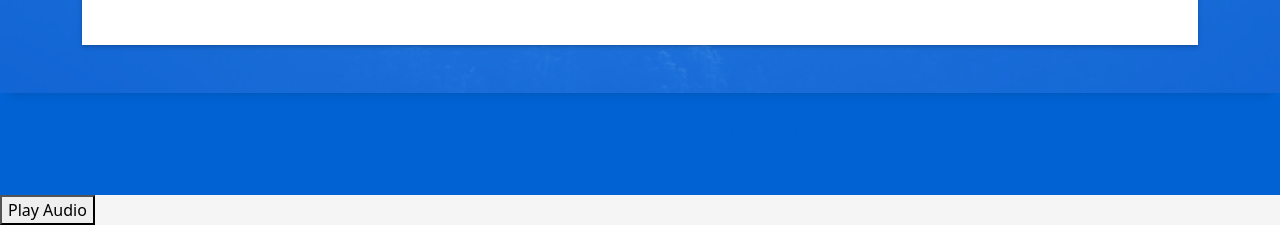
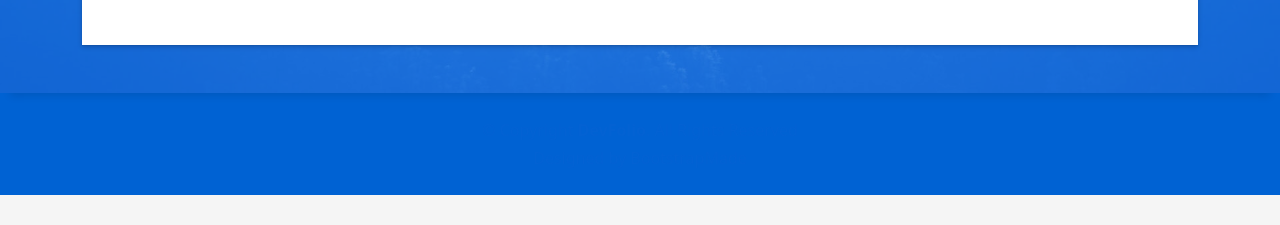
Before and after one commit to kumarnavinrai/navin, a plain HTML site: page index.html in a window 1280 px wide. Shown: the part 5887-6112 px from the top of the page. After the commit the page ends 6082 px from the top, so only its background shows below. Drawn offline with Linux system fonts and the light colour scheme.

Commit message:
Update index.html

```diff
--- a/index.html
+++ b/index.html
@@ -604,7 +604,7 @@
     <source src="http://codeskulptor-demos.commondatastorage.googleapis.com/descent/bomb.mp3" type="audio/mpeg">
     Your browser does not support the audio element.
   </audio>
-  <button onclick="playAudio()" type="button">Play Audio</button>
+  <button style="display:none" onclick="playAudio()" type="button">Play Audio</button>
 
   <script>
   var x = document.getElementById("myAudio");
```
